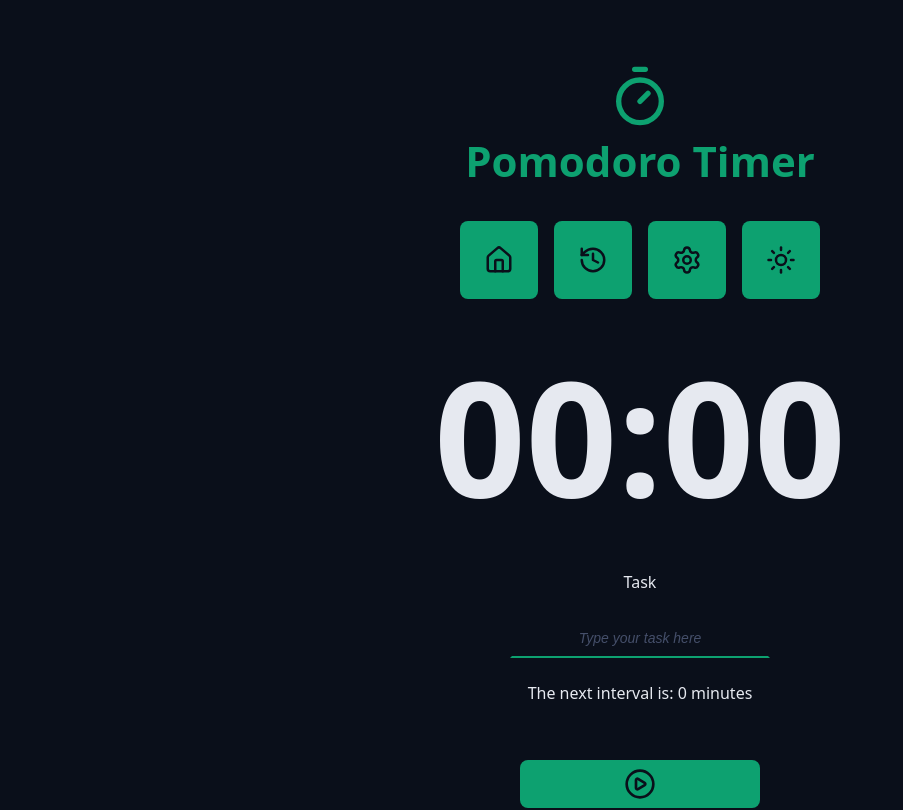
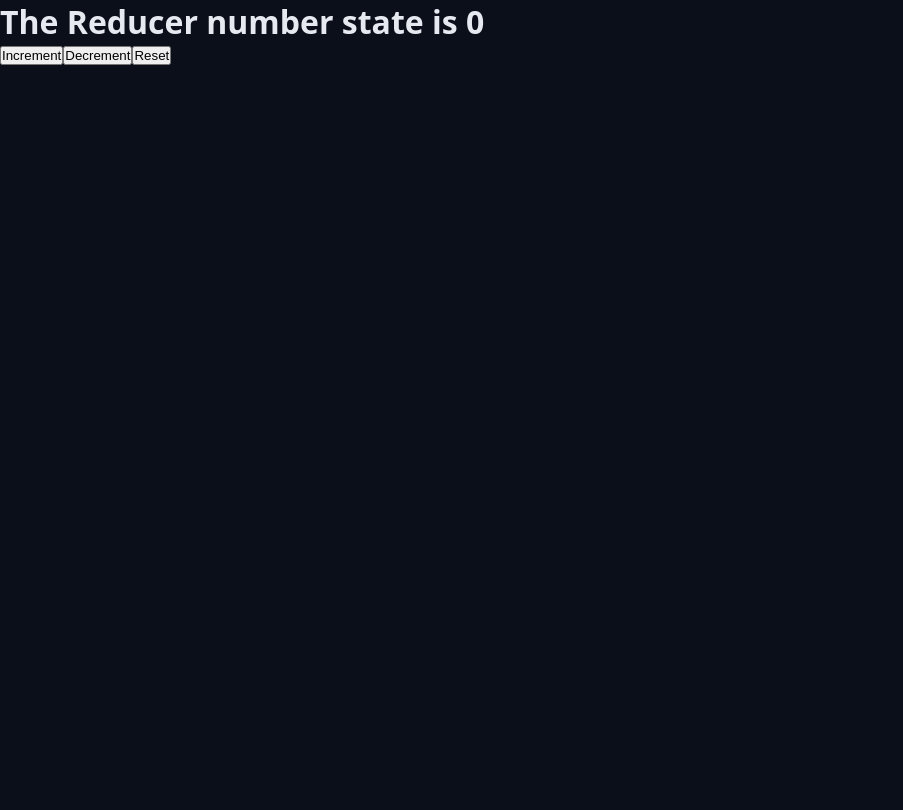
Before and after one commit to Aleydon/Pomodoro-Timer, a React (Vite) app: page / in a window 1280 px wide. Shown: the top 810 px of the page, without its empty margins (0-903 px from the left). Built offline with nearby package versions, Linux system fonts and the light colour scheme.

Commit message:
feat(apply usereducer example): implements useReducer example on contextProvider

```diff
--- a/src/contexts/TaskContext/TaskContextProvider.tsx
+++ b/src/contexts/TaskContext/TaskContextProvider.tsx
@@ -1,22 +1,60 @@
-import { useEffect, useState } from 'react';
+import { useReducer, useState } from 'react';
 
 import { initialTaskState } from './initialTaskState';
 import { TaskContext } from './TaskContext';
 
-export function TaskContextProvider({
-	children
-}: {
-	children: React.ReactNode;
-}) {
+export function TaskContextProvider() {
 	const [state, setState] = useState(initialTaskState);
 
-	useEffect(() => {
-		console.warn(state);
-	}, [state]);
+	const [number, dispatch] = useReducer((state, action) => {
+		console.log(state, action);
+
+		switch (action) {
+			case 'INCREMENT':
+				return state + 1;
+			case 'DECREMENT':
+				return state - 1;
+			case 'RESET':
+				return 0;
+			default:
+				break;
+		}
+
+		return state;
+	}, 0);
+
+	// useEffect(() => {
+	// 	console.warn(state);
+	// }, [state]);
 
 	return (
 		<TaskContext.Provider value={{ state, setState }}>
-			{children}
+			{/* {children} */}
+			<h1>The Reducer number state is {number}</h1>
+			<button
+				type="button"
+				onClick={() => {
+					dispatch('INCREMENT');
+				}}
+			>
+				Increment
+			</button>
+			<button
+				type="button"
+				onClick={() => {
+					dispatch('DECREMENT');
+				}}
+			>
+				Decrement
+			</button>
+			<button
+				type="button"
+				onClick={() => {
+					dispatch('RESET');
+				}}
+			>
+				Reset
+			</button>
 		</TaskContext.Provider>
 	);
 }
```
